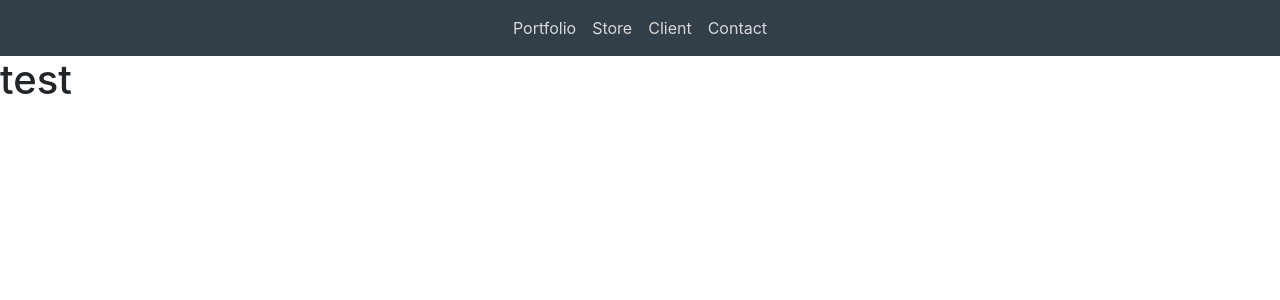
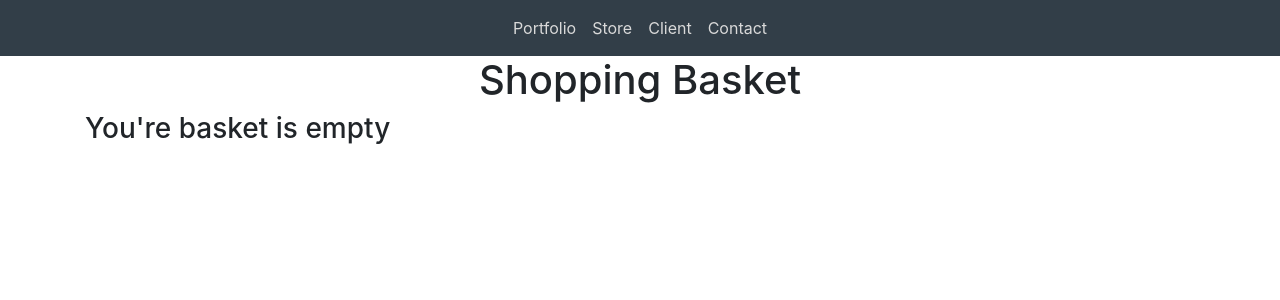
Before and after one commit to D0nni387/Fragile_Art, a Django app: page /basket/ in a window 1280 px wide. Shown: the top 300 px of the page. Run offline with Django 3.2, Linux system fonts and the light colour scheme; some libraries are stand-ins or nearby versions; some web fonts are replaced.

Commit message:
added basket basic template and update views desc

```diff
--- a/basket/templates/basket/basket.html
+++ b/basket/templates/basket/basket.html
@@ -10,5 +10,22 @@
 {% endblock %}
 
 {% block content %}
-<h1> test </h1>
-    {% endblock %}
+<div class="container">
+    <div class="row">
+        <div class="col-12 d-flex justify-content-center">
+            <h1>Shopping Basket</h1>
+        </div>
+    </div>
+    <div class="row">
+        <div class="col-12">
+            {% if basket_items %}
+                <div class="basket-table">
+
+                </div>
+            {% else %}
+                <h3>You're basket is empty</h3>
+            {% endif %}
+        </div>
+    </div>
+</div>
+{% endblock %}
--- a/basket/views.py
+++ b/basket/views.py
@@ -7,5 +7,5 @@ from django.shortcuts import render
 # Create your views here.
 
 def basket(request):
-    """A View to return index page"""
+    """A View to return the users basket"""
     return render(request, 'basket/basket.html')
```
